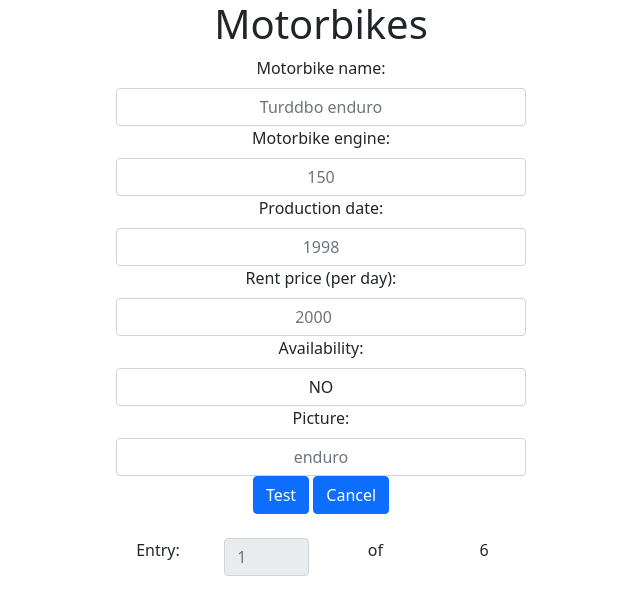
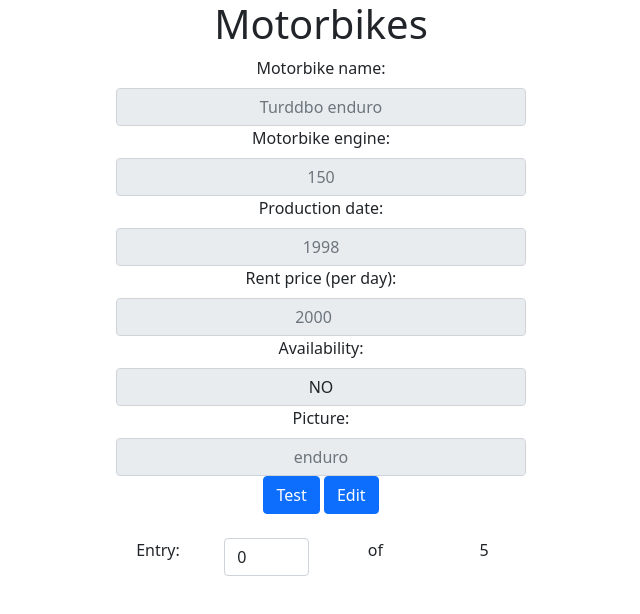
Before and after one commit to donbigosso/JSON_Reader_Frontend, a React (Create React App) app: page / in a window 1280 px wide. Shown: the top 614 px of the page, without its empty margins (319-959 px from the left). Built offline with nearby package versions, Linux system fonts and the light colour scheme.

Commit message:
Entry selection from dropdown list

```diff
--- a/src/components/EntryEditor.js
+++ b/src/components/EntryEditor.js
@@ -9,7 +9,7 @@ export default function EntryEditor(props) {
   //TakNieModal({naglowek, tresc, usuwanie, ...props})
   const { register, handleSubmit } = useForm();
 
-  const [editMode, setEditMode] = useState(true);
+  const [editMode, setEditMode] = useState(false);
   const [currentElement, setCurrentElement] = useState(0);
   const [alertStatus, setAlertStatus] = useState({ elementNotInRange: false });
   const labelCaptions = props.customSettings.labelCaptions;
@@ -135,7 +135,20 @@ export default function EntryEditor(props) {
     }
   };
 
+  const handleEntrySelect = (event) => {
+    setCurrentElement(event.target.value);
+  };
+
+  const giveOptions = () => {
+    return dataPack.map((value, key) => (
+      <li key={key}>
+        <br />
+        Key: {key + 1}
+      </li>
+    ));
+  };
   const onSubmit = (data) => {
+    console.log({ ...register("name") });
     const url = props.customSettings.settings.apiPath;
     const changedData = {};
     for (const [key, value] of Object.entries(data)) {
@@ -166,16 +179,19 @@ export default function EntryEditor(props) {
         <Col sm={4}></Col>
         <Col sm={1}>Entry:</Col>
         <Col sm={1}>
-          <FormControl
-            className="itemIndex"
-            type="number"
-            placeholder={currentElement + 1}
-            onChange={handleEntrySelector}
-            readOnly={editMode}
-          />
+          <Form.Control
+            as="select"
+            value={currentElement}
+            disabled={editMode}
+            onChange={handleEntrySelect}
+          >
+            {dataPack.map((value, key) => (
+              <option key={key}>{key}</option>
+            ))}
+          </Form.Control>
         </Col>
         <Col sm={1}>of</Col>
-        <Col sm={1}>{dataPack.length}</Col>
+        <Col sm={1}>{dataPack.length - 1}</Col>
       </Row>
       <p className="alert">
         {alertStatus.elementNotInRange
```
